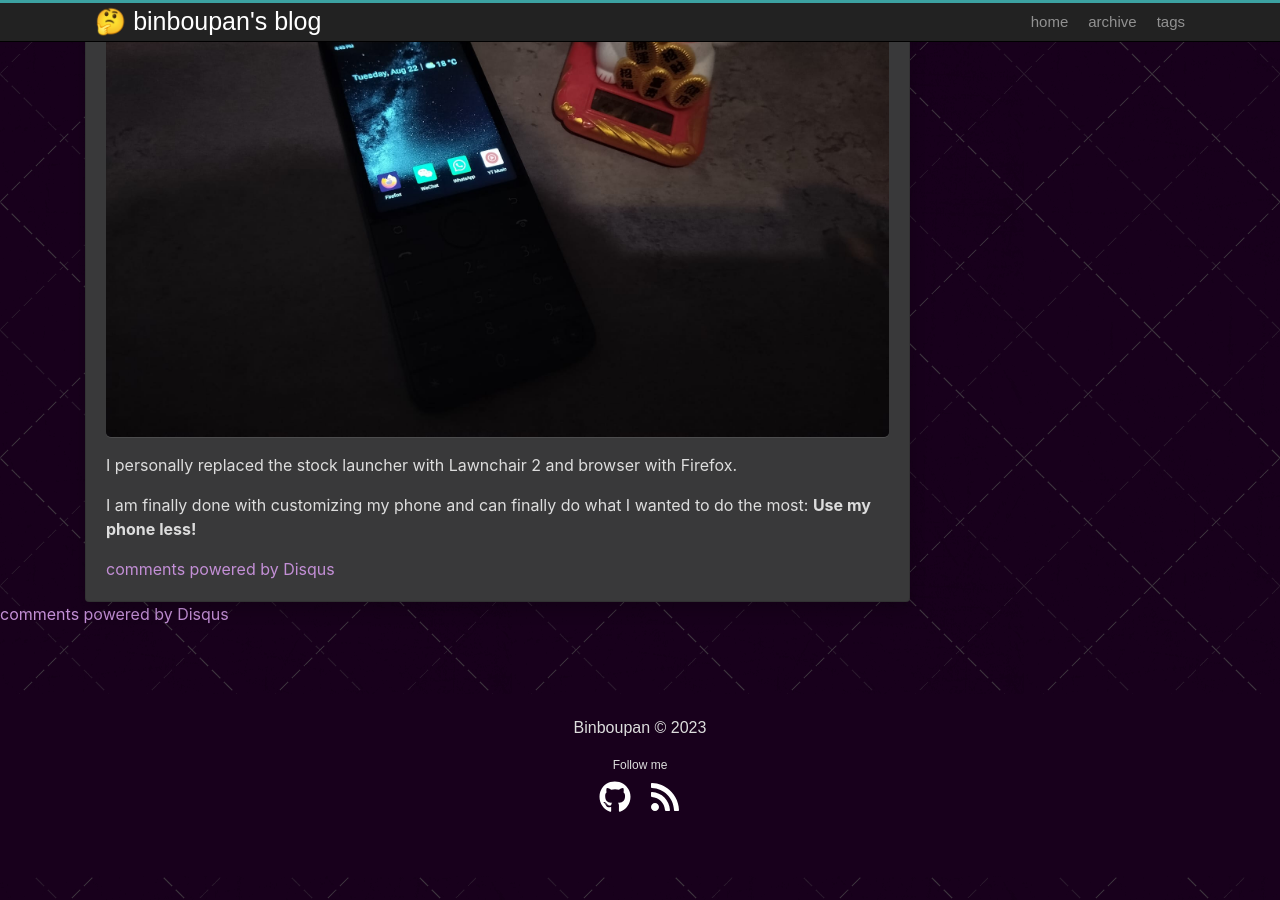
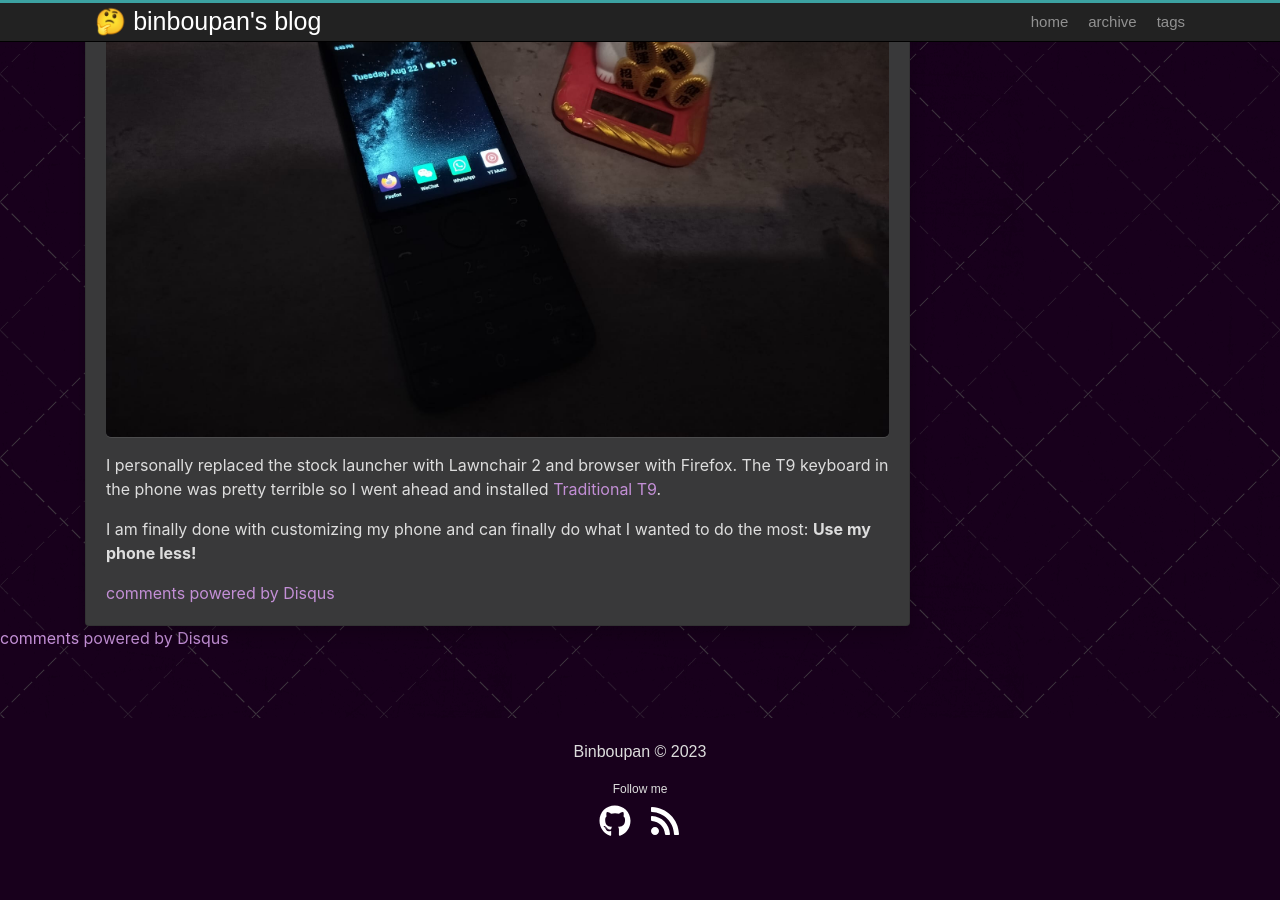
Before and after one commit to binboupan/binboupan.github.io, a Jekyll site: the page built from _posts/2023-08-22-qin-f22-pro.md, in a window 1280 px wide and 900 px high, scrolled down 6070 px. Built offline with Jekyll 4.4.1, drawn with Linux system fonts in a browser that asks for light colours; comment, search, counter and statistics services are not loaded.

Commit message:
Update article

```diff
--- a/_posts/2023-08-22-qin-f22-pro.md
+++ b/_posts/2023-08-22-qin-f22-pro.md
@@ -185,6 +185,6 @@ com.wapi.wapicertmanager
 
 ![Xiaomi Qin F22 End result](/assets/images/end_result.jpg "Qin F22 End Result")
 
-I personally replaced the stock launcher with Lawnchair 2 and browser with Firefox.
+I personally replaced the stock launcher with Lawnchair 2 and browser with Firefox. The T9 keyboard in the phone was pretty terrible so I went ahead and installed [Traditional T9](https://github.com/sspanak/tt9).
 
 I am finally done with customizing my phone and can finally do what I wanted to do the most: **Use my phone less!**
```
